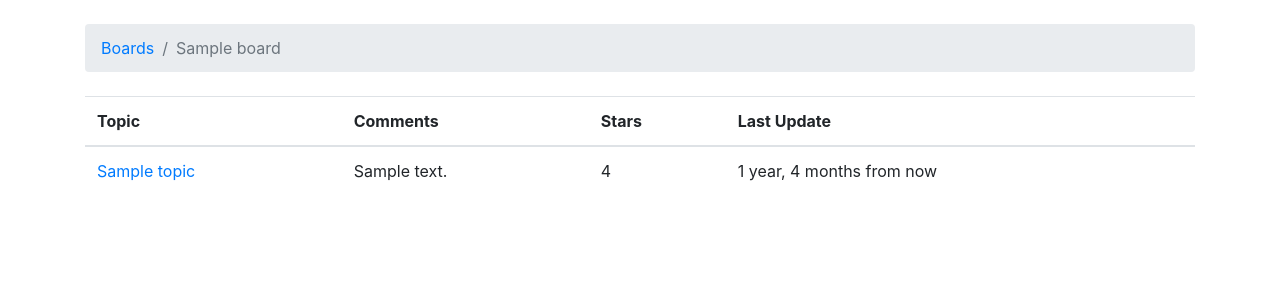
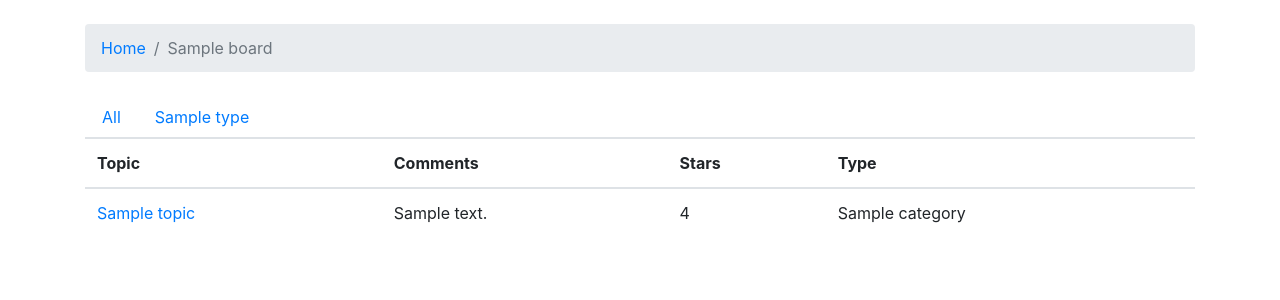
Before and after one commit to slientServer/AgileRetro, a Django app: template templates/topics.html in a window 1280 px wide. Shown: the part 56-356 px from the top of the page. Run offline with Django 3.2, Linux system fonts and the light colour scheme; the template is opened without the code that fills it: most values are stand-ins (such as "Sample title", 1, 10 or a date in 2020); some libraries are stand-ins or nearby versions; some web fonts are replaced.

Commit message:
V1 finished

```diff
--- a/agileretro/urls.py
+++ b/agileretro/urls.py
@@ -52,8 +52,8 @@ urlpatterns = [
 
     url(r'^boards/(?P<pk>\d+)/topics/(?P<topic_pk>\d+)/$', views.PostListView.as_view(), name='topic_posts'),
     url(r'^boards/(?P<pk>\d+)/topics/(?P<topic_pk>\d+)/reply/$', views.reply_topic, name='reply_topic'),
-    url(r'^boards/(?P<pk>\d+)/topics/(?P<topic_pk>\d+)/star/$', views.star_topic, name='star_topic'),
-    url(r'^boards/(?P<pk>\d+)/$', views.TopicListView.as_view(), name='board_topics'),
+    url(r'^boards/(?P<pk>\d+)/topics/(?P<topic_pk>\d+)/star/(?P<category>\d+)$', views.star_topic, name='star_topic'),
+    url(r'^boards/(?P<pk>\d+)/category/(?P<category>\d+)$', views.TopicListView.as_view(), name='board_topics'),
     url(r'^boards/(?P<pk>\d+)/new', views.new_topic, name='new_topic'),
 
     url(r'admin/', admin.site.urls),
--- a/boards/admin.py
+++ b/boards/admin.py
@@ -1,8 +1,9 @@
 from django.contrib import admin
-from .models import Entity, Board, Topic, Post
+from .models import Entity, Board, Topic, Post, Category
 # Register your models here.
 
 admin.site.register(Entity)
 admin.site.register(Board)
 admin.site.register(Topic)
 admin.site.register(Post)
+admin.site.register(Category)
--- a/templates/base.html
+++ b/templates/base.html
@@ -25,7 +25,7 @@
                     {{ user.username }}
                   </a>
                   <div class="dropdown-menu dropdown-menu-right" aria-labelledby="userMenu">
-                    <a class="dropdown-item" href="#">My account</a>
+                    <!-- <a class="dropdown-item" href="#">My account</a> -->
                     <a class="dropdown-item" href="{% url 'password_change' %}">Change password</a>
                     <div class="dropdown-divider"></div>
                     <a class="dropdown-item" href="{% url 'logout' %}">Log out</a>
--- a/templates/home.html
+++ b/templates/home.html
@@ -19,7 +19,7 @@
       {% for board in boards %}
         <tr>
           <td>
-            <a href="{% url 'board_topics' board.pk %}">{{ board.name }}</a>
+            <a href="{% url 'board_topics' board.pk 9999 %}">{{ board.name }}</a>
             <small class="text-muted d-block">{{ board.description }}</small>
           </td>
           <td class="align-middle">
--- a/templates/new_topic.html
+++ b/templates/new_topic.html
@@ -6,7 +6,7 @@
 
 {% block breadcrumb %}
   <li class="breadcrumb-item"><a href="{% url 'home' %}">Boards</a></li>
-  <li class="breadcrumb-item"><a href="{% url 'board_topics' board.pk %}">{{ board.name }}</a></li>
+  <li class="breadcrumb-item"><a href="{% url 'board_topics' board.pk 9999 %}">{{ board.name }}</a></li>
   <li class="breadcrumb-item active">New topic</li>
 {% endblock %}
 
--- a/templates/reply_topic.html
+++ b/templates/reply_topic.html
@@ -7,7 +7,7 @@
 
 {% block breadcrumb %}
   <li class="breadcrumb-item"><a href="{% url 'home' %}">Boards</a></li>
-  <li class="breadcrumb-item"><a href="{% url 'board_topics' topic.board.pk %}">{{ topic.board.name }}</a></li>
+  <li class="breadcrumb-item"><a href="{% url 'board_topics' topic.board.pk 9999 %}">{{ topic.board.name }}</a></li>
   <li class="breadcrumb-item"><a href="{% url 'topic_posts' topic.board.pk topic.pk %}">{{ topic.subject }}</a></li>
   <li class="breadcrumb-item active">Post a reply</li>
 {% endblock %}
--- a/templates/topics.html
+++ b/templates/topics.html
@@ -6,23 +6,47 @@
 {% endblock %}
 
 {% block breadcrumb %}
-  <li class="breadcrumb-item"><a href="{% url 'home' %}">Boards</a></li>
+  <li class="breadcrumb-item"><a href="{% url 'home' %}">Home</a></li>
   <li class="breadcrumb-item active">{{ board.name }}</li>
 {% endblock %}
 
 {% block content %}
   {% if user.is_authenticated %}
-    <div class="mb-4">
-      <a href="{% url 'new_topic' board.pk %}" class="btn btn-primary">New topic</a>
+    <div class="row justify-content-end">
+      <div class="col-2" style="text-align: right;">
+        <a href="{% url 'new_topic' board.pk %}" class="btn btn-outline-primary btn-sm">New topic</a>
+      </div>
     </div>
   {% endif %}
+  <ul class="nav nav-tabs">
+    <li class="nav-item">
+      {% if selected_category == 9999 %}
+        <a class="nav-link active" href="{% url 'board_topics' board.pk 9999 %}">All</a>
+      {% else %}
+        <a class="nav-link" href="{% url 'board_topics' board.pk 9999 %}">All</a>
+      {% endif %}
+    </li>
+    {% for type in categorys %}
+      <li class="nav-item">
+        {% if selected_category == type.id %}
+          <a class="nav-link active" href="{% url 'board_topics' board.pk type.id %}">{{type.name}}</a>
+        {% else %}
+          <a class="nav-link" href="{% url 'board_topics' board.pk type.id %}">{{type.name}}</a>
+        {% endif %}
+      </li>
+    {% endfor %}
+  </ul>
+
   <table class="table">
     <thead class="thead-inverse">
       <tr>
         <th>Topic</th>
         <th>Comments</th>
         <th>Stars</th>
-        <th>Last Update</th>
+        <th>Type</th>
+        {% if user.is_authenticated %}
+          <th>Actions</th>
+        {% endif %}
       </tr>
     </thead>
     <tbody>
@@ -31,7 +55,18 @@
           <td><a href="{% url 'topic_posts' board.pk topic.pk %}">{{ topic.subject }}</a></td>
           <td>{{ topic.comments }}</td>
           <td>{{ topic.stars }}</td>  <!-- here -->
-          <td>{{ topic.last_updated | naturaltime }}</td>
+          <td>{{ topic.category }}</td>  <!-- here -->
+          <!-- <td>{{ topic.last_updated | naturaltime }}</td> -->
+          {% if user.is_authenticated %}
+            <td>
+              <a href="{% url 'reply_topic' topic.board.pk topic.pk %}" class="btn btn-outline-info btn-sm" role="button">Reply</a>
+              {% if topic.star_len == 0 %}
+                <a href="{% url 'star_topic' topic.board.pk topic.pk selected_category%}" class="btn btn-outline-success btn-sm" role="button">Like</a>
+              {% else %}
+                <button class="btn btn-secondary btn-sm" role="button" disabled>Liked</button>
+              {% endif %}
+            </td>
+          {% endif %}
         </tr>
       {% endfor %}
     </tbody>
```
Also changed, not shown: boards/forms.py (+9 -5 lines), boards/models.py (+11 -0 lines), boards/views.py (+32 -17 lines), templates/topic_posts.html (+12 -10 lines), boards/migrations/0002_auto_20180823_1003.py (added).
